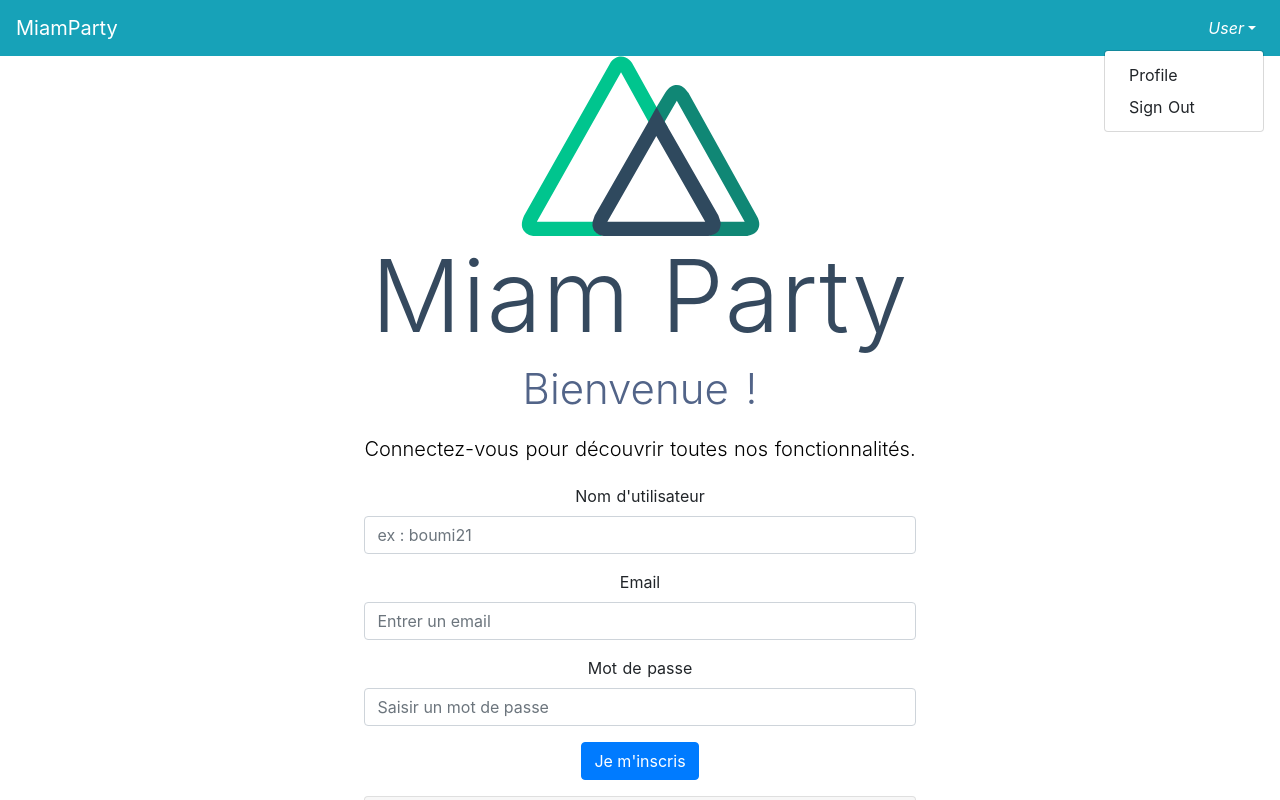
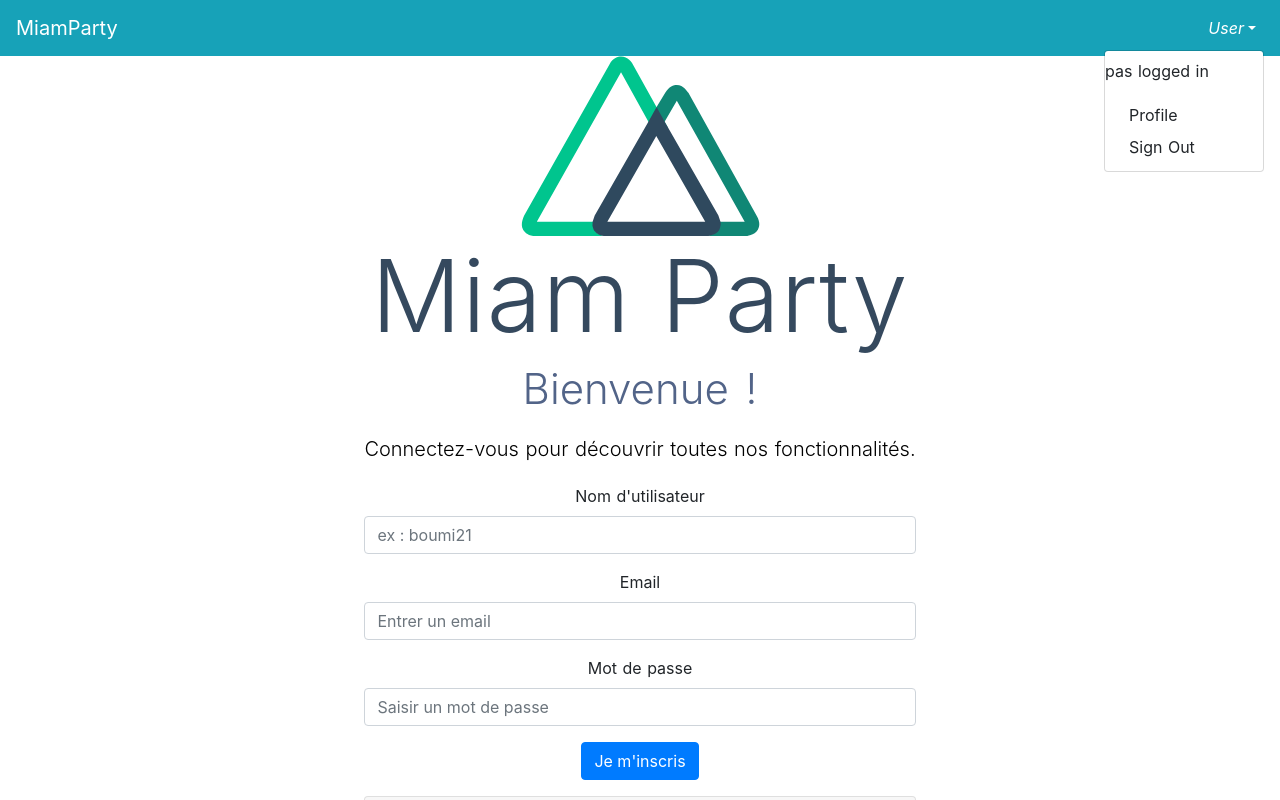
Before and after one commit to boumi21/MiamParty, a Nuxt app: page / in a window 1280 px wide. Both pictures are taken after a click on the button "User". Shown: the top 800 px of the page. Built offline with nearby package versions, Linux system fonts and the light colour scheme; no server answers.

Commit message:
Ajout de axios et auth pour l'authentification
-> ajout d'un test dans la navbar pour savoir si l'utilisateur est authentifié ou pas

Pour installer axios et auth, lancer cette commande :
yarn add @nuxtjs/auth @nuxtjs/axios

```diff
--- a/components/Navbar.vue
+++ b/components/Navbar.vue
@@ -27,6 +27,12 @@
 
                 <b-nav-item-dropdown right>
                 <!-- Using 'button-content' slot -->
+                <div v-if="$auth.loggedIn">
+                    <p>logged in</p>
+                </div>
+                <div v-else>
+                    <p>pas logged in</p>
+                </div>
                 <template v-slot:button-content>
                     <em>User</em>
                 </template>
--- a/nuxt.config.js
+++ b/nuxt.config.js
@@ -40,7 +40,15 @@ module.exports = {
   modules: [
     // Doc: https://bootstrap-vue.js.org
     'bootstrap-vue/nuxt',
+    '@nuxtjs/axios',
+    '@nuxtjs/auth'
   ],
+
+  auth: {
+    // Options
+  },
+
+
   /*
   ** Build configuration
   */
--- a/package.json
+++ b/package.json
@@ -12,6 +12,8 @@
     "generate": "nuxt generate"
   },
   "dependencies": {
+    "@nuxtjs/auth": "^4.9.0",
+    "@nuxtjs/axios": "^5.9.7",
     "bootstrap": "^4.1.3",
     "bootstrap-vue": "^2.0.0",
     "cross-env": "^5.2.0",
```
Also changed, not shown: store/index.js (added), 1 other file (tests, documents, lock files or other folders).
